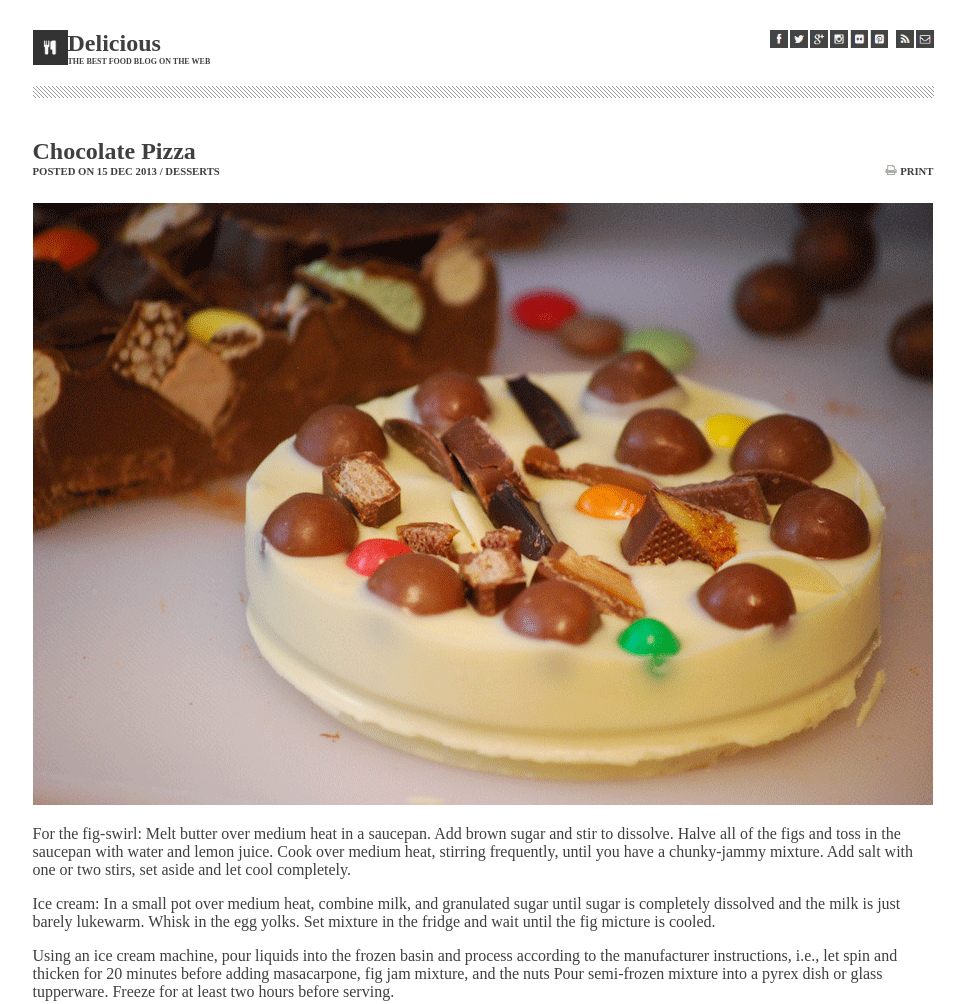
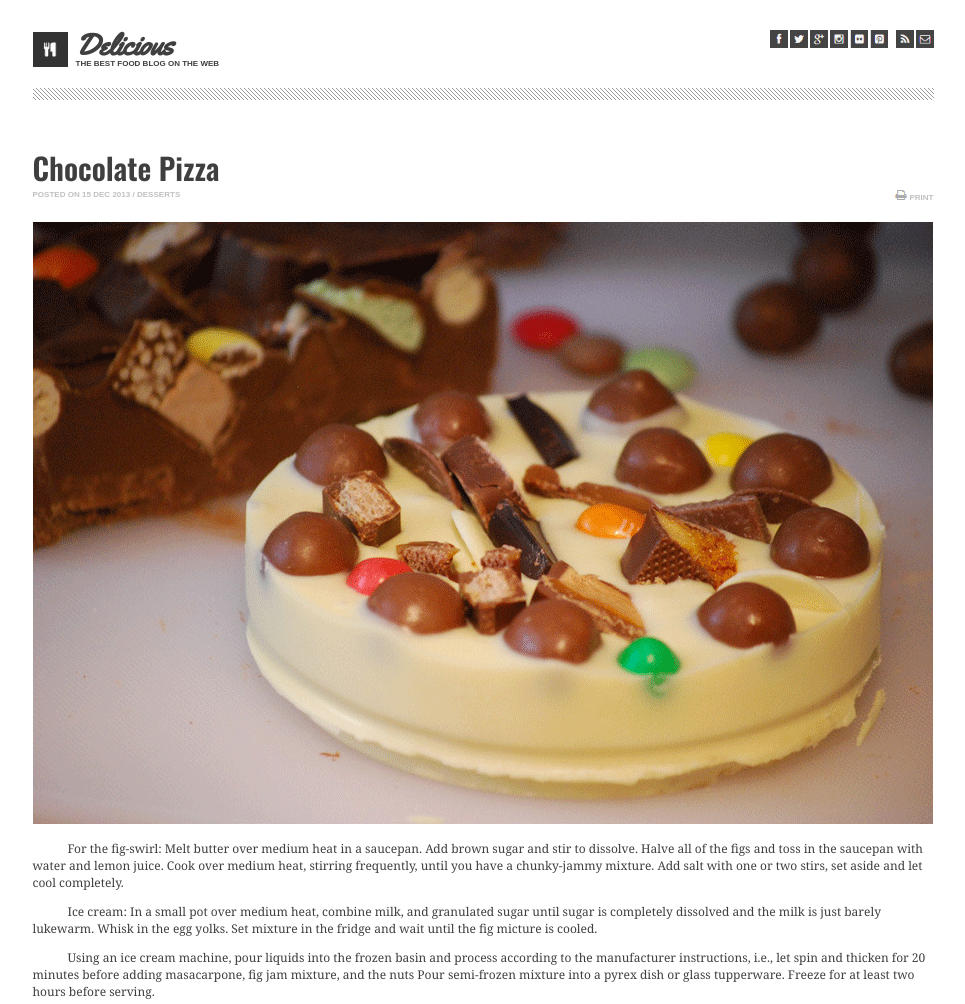
Before and after one commit to dianajodrakos/lab-10a-chocolate-pizza, a plain HTML site: page index.html in a window 1280 px wide. Shown: the top 1004 px of the page, without its empty margins (157-1122 px from the left). Drawn offline with nearby package versions, Linux system fonts and the light colour scheme.

Commit message:
added fonts

```diff
--- a/style.css
+++ b/style.css
@@ -1,15 +1,24 @@
+@import url('https://fonts.googleapis.com/css2?family=Noto+Serif&family=Oswald:wght@200;600&family=Patrick+Hand&family=Roboto+Condensed:wght@300&family=Yellowtail&display=swap');
 body{
     display: grid;
     grid-template-columns: 1fr;
     justify-content: center;
     align-items: center;
-    max-width: 800px;
+    width: 500px;
     margin: auto;
     color: rgb(63, 63, 63);
+    font-family: 'Noto Serif', serif;
+    font-size: 12px;
 }
 
 h1, h3 {
     margin: 0;
+    line-height: 100%;
+}
+
+h1 {
+    font-family: 'Yellowtail', cursive;
+    font-size: 30px;
 }
 
 h3 {
@@ -28,11 +37,13 @@ h3 {
     display:flex;
     flex-direction: row;
     justify-content: left;
+    align-items: center;
 }
 
 .logo-container {
     display: flex;
     flex-direction: column;
+    margin-left: 8px;
 }
 
 .sm-logos {
@@ -57,9 +68,15 @@ h3 {
 
 h2 {
     margin-bottom: 0;
+    font-family: 'Oswald', sans-serif;
+    font-size: 30px;
+    font-weight: bold;
+
 }
 
 h6 {
+    color: silver;
+    text-size: 10px;
     display: flex;
     justify-content: space-between;
     text-transform: uppercase;
@@ -72,11 +89,12 @@ h5 {
     font-size: 1.1rem;
 }
 
-.title {
-
+h3, h6 {
+    font-family: 'Titillium Web', sans-serif;
 }
 
 .list {
+    font-family: 'Patrick Hand', cursive;-image: url(./lab-assets/list-bg.png);
     background-image: url(./lab-assets/list-bg.png);
     background-size: cover;
     display: flex;
@@ -94,14 +112,9 @@ h5 {
     align-items: center;
 }
 
-button {
-
+article p {
+    text-indent: 35px;
 }
-
-section {
-
-}
-
 .boared{
     background-image: url(./lab-assets/hr-img.png);
     width: 100%;
@@ -124,6 +137,7 @@ section {
 }
 
 footer{
+    font-size: .8rem;
     display: flex;
     justify-content: center;
     flex-direction: column;
@@ -138,6 +152,7 @@ footer p{
 }
 
 button{
+    font-family: 'Roboto Condensed', sans-serif;
     height: 50px;
     width: 150px;
     background-color: sienna;
```
Also changed, not shown: index.html (+2 -1 lines).
